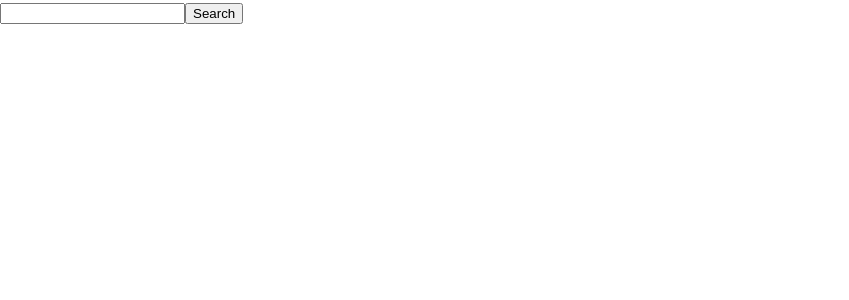
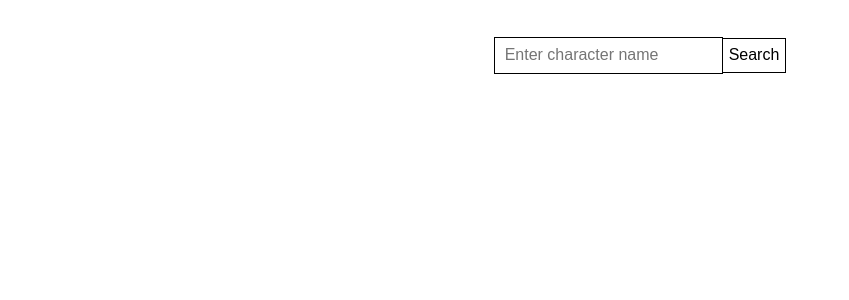
Before and after one commit to coconutonsm/rsreact, a React (Vite) app: page / in a window 1280 px wide. Shown: the top 300 px of the page, without its empty margins (0-849 px from the left). Built offline with nearby package versions, Linux system fonts and the light colour scheme.

Commit message:
feat: add componet Header

```diff
--- a/src/components/Header/Header.tsx
+++ b/src/components/Header/Header.tsx
@@ -1,25 +1,28 @@
 import React, { ChangeEvent } from 'react';
 import './header.scss';
 
-interface props {
-  getSerchText: (x: string) => void;
-}
+type props = {
+  getSearchText: (x: string) => void;
+};
 
-interface state {
+type state = {
   inputValue: string;
-}
+};
 
 class Header extends React.Component<props, state> {
   constructor(props: props) {
     super(props);
 
     this.state = {
-      inputValue: '',
+      inputValue: localStorage.getItem('searchText')?.length
+        ? String(localStorage.getItem('searchText'))
+        : '',
     };
   }
 
   handleSubmit = () => {
-    this.props.getSerchText(this.state.inputValue);
+    this.props.getSearchText(this.state.inputValue);
+    localStorage.setItem('searchText', this.state.inputValue);
   };
 
   handleChange = (e: ChangeEvent<HTMLInputElement>) => {
@@ -28,12 +31,14 @@ class Header extends React.Component<props, state> {
 
   render() {
     return (
-      <header>
+      <header className="header">
         <div className="search">
           <input
             type="text"
             className="searcInput"
             onChange={this.handleChange}
+            value={this.state.inputValue}
+            placeholder="Enter character name"
           />
           <button className="button" onClick={this.handleSubmit}>
             Search
--- a/src/components/Header/header.scss
+++ b/src/components/Header/header.scss
@@ -0,0 +1,32 @@
+.header {
+  height: 50px;
+  margin: 30px 0;
+  display: flex;
+  align-items: center;
+  justify-content: center;
+}
+
+
+.search input {
+  height: 35px;
+  padding: 0 10px;
+  border-right: none;
+  border: 1px solid #000000;
+  max-width: 250px;
+  font-size: 16px;
+}
+
+.button {
+  height: 35px;
+  border: 1px solid #000;
+  background: #fff;
+  border-left: none;
+  cursor: pointer;
+  font-size: 16px;
+  transition: .3s;
+
+  &:hover {
+    color: #fff;
+    background: #000;
+  }
+}
```
